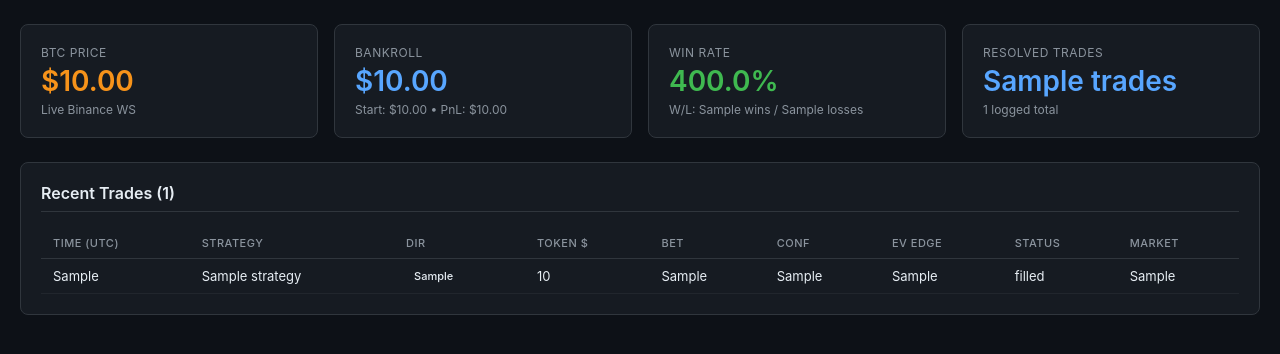
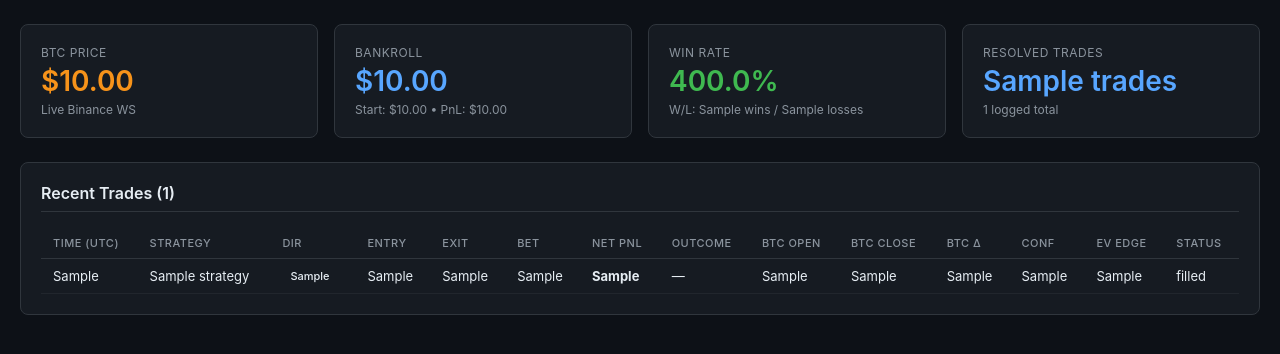
Before and after one commit to CAIOdaigle/polymarket-bot, a Flask app: template services/crypto_sniper/crypto_sniper/dashboard/templates/dashboard.html in a window 1280 px wide. Shown: the part 66-420 px from the top of the page. Run offline with Flask 3, Linux system fonts and the light colour scheme; the template is opened without the code that fills it: most values are stand-ins (such as "Sample title", 1, 10 or a date in 2020).

Commit message:
Record and display entry/exit, BTC prices, outcome, PnL per trade
Extends orders schema with btc_open, btc_close, outcome, pnl_usd,
exit_price (all nullable, migrated for existing DBs). Runner now
passes these to log_trade at resolution. Dashboard shows:
  Entry | Exit | Bet | Net PnL | Outcome | BTC Open/Close/Δ

Binary market convention: entry = token price at buy,
exit = $1.00 (win) or $0.00 (loss).

Co-Authored-By: Claude Opus 4.6 (1M context) <noreply@anthropic.com>

```diff
--- a/services/crypto_sniper/crypto_sniper/dashboard/app.py
+++ b/services/crypto_sniper/crypto_sniper/dashboard/app.py
@@ -35,7 +35,7 @@ def _get_recent_trades(limit: int = 50) -> list[dict]:
         rows = conn.execute(
             """SELECT order_id, condition_id, token_id, side, price, size,
                       status, edge, p_hat, confidence, market_question,
-                      placed_at
+                      placed_at, btc_open, btc_close, outcome, pnl_usd, exit_price
                FROM orders
                WHERE order_id LIKE 'sniper-%' OR condition_id LIKE 'btc-%'
                ORDER BY placed_at DESC LIMIT ?""",
@@ -84,6 +84,36 @@ def _get_recent_trades(limit: int = 50) -> list[dict]:
 
             mq = t.get("market_question") or ""
             t["market_short"] = (mq[:60] + "…") if len(mq) > 60 else (mq or "—")
+
+            # Entry/exit token prices (binary market: resolves $1 win / $0 loss)
+            t["entry_fmt"] = f"${t['price']:.3f}" if t.get("price") else "—"
+            exit_p = t.get("exit_price")
+            if exit_p is not None:
+                t["exit_fmt"] = f"${exit_p:.2f}"
+            else:
+                t["exit_fmt"] = "—"
+
+            # BTC reference prices
+            btc_o = t.get("btc_open")
+            btc_c = t.get("btc_close")
+            t["btc_open_fmt"] = f"${btc_o:,.2f}" if btc_o else "—"
+            t["btc_close_fmt"] = f"${btc_c:,.2f}" if btc_c else "—"
+            if btc_o and btc_c:
+                move = btc_c - btc_o
+                t["btc_move_fmt"] = f"{'+' if move >= 0 else ''}{move:,.2f}"
+            else:
+                t["btc_move_fmt"] = "—"
+
+            # Outcome & PnL
+            outcome = t.get("outcome") or ""
+            t["outcome"] = outcome
+            pnl = t.get("pnl_usd")
+            if pnl is not None:
+                t["pnl_fmt"] = f"{'+' if pnl >= 0 else ''}${pnl:.2f}"
+                t["pnl_class"] = "green" if pnl >= 0 else "red"
+            else:
+                t["pnl_fmt"] = "—"
+                t["pnl_class"] = ""
 
             trades.append(t)
         return trades
--- a/services/crypto_sniper/crypto_sniper/dashboard/templates/dashboard.html
+++ b/services/crypto_sniper/crypto_sniper/dashboard/templates/dashboard.html
@@ -84,6 +84,11 @@
         .badge.buy { background: #1f6feb33; color: #58a6ff; }
         .badge.sell { background: #f8514933; color: #f85149; }
         .badge.unknown { background: #30363d; color: #8b949e; }
+        .badge.win { background: #3fb95033; color: #3fb950; }
+        .badge.loss { background: #f8514933; color: #f85149; }
+        .mono { font-variant-numeric: tabular-nums; font-feature-settings: 'tnum'; }
+        .green { color: #3fb950; }
+        .red { color: #f85149; }
         .status-live { background: #3fb95033; color: #3fb950; padding: 4px 10px; border-radius: 4px; font-size: 12px; font-weight: 600; }
         .status-dry { background: #d2992233; color: #d29922; padding: 4px 10px; border-radius: 4px; font-size: 12px; font-weight: 600; }
         .empty { text-align: center; color: #8b949e; padding: 40px 0; }
@@ -143,26 +148,40 @@
                         <th>Time (UTC)</th>
                         <th>Strategy</th>
                         <th>Dir</th>
-                        <th>Token $</th>
+                        <th>Entry</th>
+                        <th>Exit</th>
                         <th>Bet</th>
+                        <th>Net PnL</th>
+                        <th>Outcome</th>
+                        <th>BTC Open</th>
+                        <th>BTC Close</th>
+                        <th>BTC Δ</th>
                         <th>Conf</th>
                         <th>EV Edge</th>
                         <th>Status</th>
-                        <th>Market</th>
                     </tr>
                 </thead>
                 <tbody>
                 {% for t in trades %}
                     <tr>
-                        <td>{{ t.placed_at_fmt }}</td>
+                        <td class="mono">{{ t.placed_at_fmt }}</td>
                         <td>{{ t.strategy }}</td>
                         <td><span class="badge {{ t.direction }}">{{ t.side_display }}</span></td>
-                        <td>{{ t.price_fmt }}</td>
-                        <td>{{ t.size_display }}</td>
-                        <td>{{ t.conf_fmt }}</td>
-                        <td>{{ t.edge_pct }}</td>
+                        <td class="mono">{{ t.entry_fmt }}</td>
+                        <td class="mono">{{ t.exit_fmt }}</td>
+                        <td class="mono">{{ t.size_display }}</td>
+                        <td class="mono {{ t.pnl_class }}"><strong>{{ t.pnl_fmt }}</strong></td>
+                        <td>
+                            {% if t.outcome == 'WIN' %}<span class="badge win">WIN</span>
+                            {% elif t.outcome == 'LOSS' %}<span class="badge loss">LOSS</span>
+                            {% else %}—{% endif %}
+                        </td>
+                        <td class="mono">{{ t.btc_open_fmt }}</td>
+                        <td class="mono">{{ t.btc_close_fmt }}</td>
+                        <td class="mono">{{ t.btc_move_fmt }}</td>
+                        <td class="mono">{{ t.conf_fmt }}</td>
+                        <td class="mono">{{ t.edge_pct }}</td>
                         <td>{{ t.status }}</td>
-                        <td>{{ t.market_short }}</td>
                     </tr>
                 {% endfor %}
                 </tbody>
```
Also changed, not shown: polymarket_common/polymarket_common/persistence/state_store.py (+18 -2 lines), services/crypto_sniper/crypto_sniper/runner.py (+6 -1 lines).
